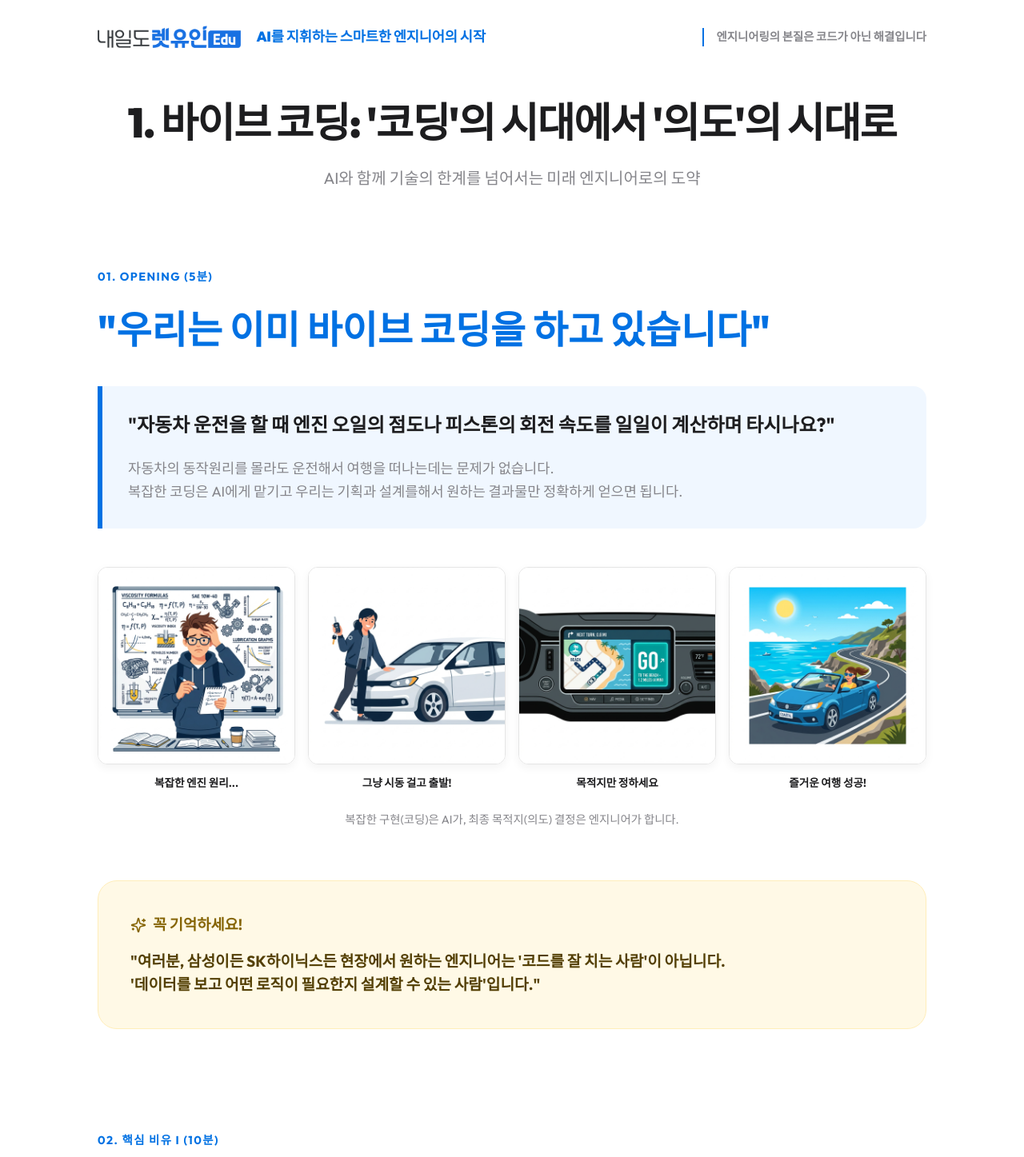
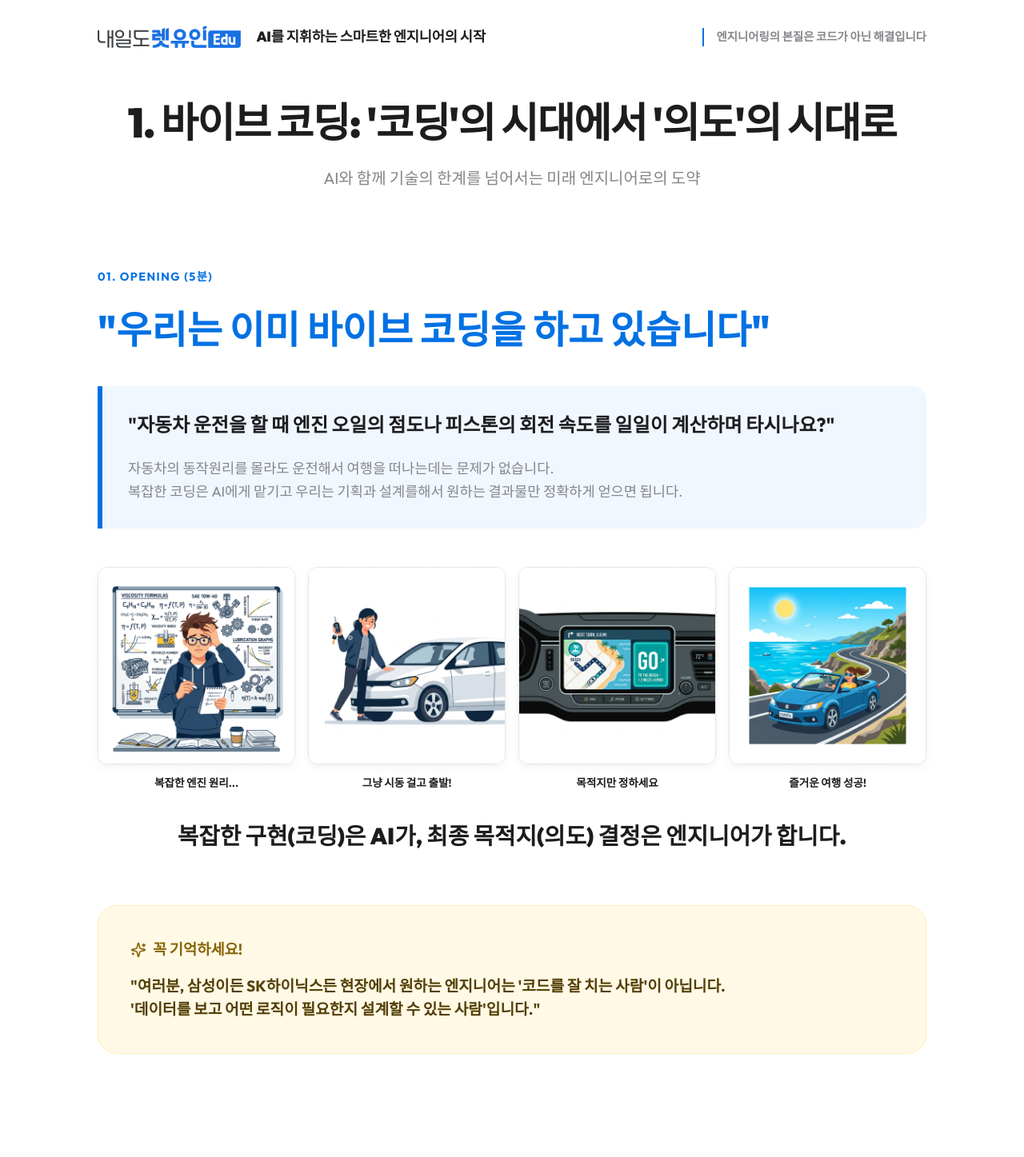
Before and after one commit to heekeunlee/lecture01, a React (Vite) app: page / in a window 1280 px wide. Shown: the top 1447 px of the page at 80% size. Built offline with nearby package versions, Linux system fonts and the light colour scheme; the HTML template or start-up script is replaced by a standard one.

Commit message:
style: Update slogan color and enlarge summary text

```diff
--- a/src/App.tsx
+++ b/src/App.tsx
@@ -77,7 +77,7 @@ export default function App() {
               <span>즐거운 여행 성공!</span>
             </div>
           </motion.div>
-          <p style={{ fontSize: '0.9rem', color: 'var(--text-secondary)', marginTop: '1.5rem', textAlign: 'center', fontWeight: 500 }}>
+          <p style={{ fontSize: '1.8rem', color: 'var(--text-primary)', marginTop: '2rem', textAlign: 'center', fontWeight: 800, wordBreak: 'keep-all' }}>
             복잡한 구현(코딩)은 AI가, 최종 목적지(의도) 결정은 엔지니어가 합니다.
           </p>
 
--- a/src/index.css
+++ b/src/index.css
@@ -64,7 +64,7 @@ body {
 .header-tag {
   font-family: var(--font-main);
   font-size: 1.1rem;
-  color: var(--accent);
+  color: var(--text-primary);
   font-weight: 800;
   letter-spacing: -0.01em;
 }
```
Also changed, not shown: 4 other files (tests, documents, lock files or other folders).
